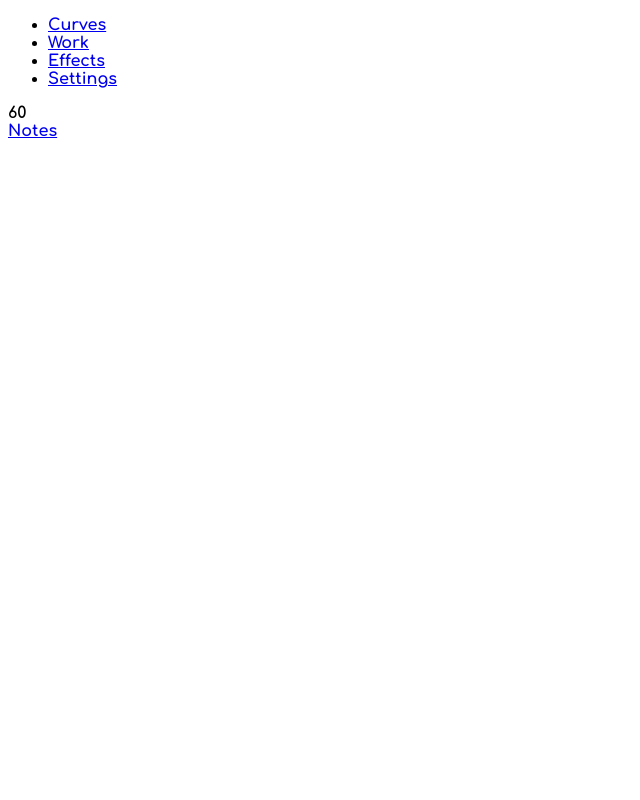
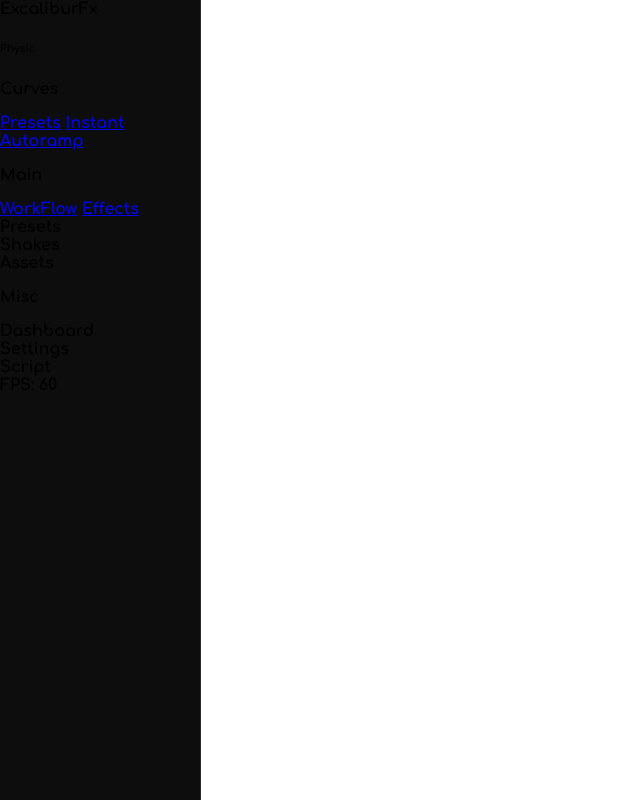
Before and after one commit to Physicprog/ExcaliburFX, a plain HTML site: page index.html in a window 1280 px wide. Shown: the whole page, without its empty margins (0-640 px from the left). Drawn offline with Linux system fonts and the light colour scheme.

Commit message:
Added Navbar (first version)

```diff
--- a/css/styles.css
+++ b/css/styles.css
@@ -3,6 +3,22 @@
     src: url('./../Assets/font/museosans.ttf') format('truetype');
 }
 
+:root{
+    --Main-color: #0d0d0d;
+}
+
 body{
     font-family: 'Museosans', sans-serif;
+    margin: 0;
+    padding: 0;
 }
+
+
+.StuckLeftPanel {
+    width: 200px;
+    height: 100vh;
+    background: #0d0d0d;
+    display: flex;
+    flex-direction: column;
+    border-right: 1px solid #2a2a2a;
+}
--- a/index.html
+++ b/index.html
@@ -38,27 +38,35 @@
         <div class="StuckLeftPanel">
             <div class="part1">
                 <nav>
-                    <ul>
-                        <li><a href="#" id="Curves">Curves</a></li>
-                        <li><a href="#" id="Work">Work</a></li>
-                        <li><a href="#" id="Effects">Effects</a></li>
-                        <li><a href="#" id="Settings">Settings</a></li>
-                    </ul>
+                    <div class="title">
+                        <a id="extensionTitle">ExcaliburFx</a>
+                        <h6 id="undertTitle">Physic</h6>
+                    </div>
+
+                    <p>Curves</p>
+                    <a href="#" id="Presets1">Presets</a>
+                    <a href="#" id="Instant">Instant</a>
+                    <a href="#" id="Autosnap">Autoramp</a>
+
+                    <p>Main</p>
+                    <a href="#" id="Presets2">WorkFlow</a>
+                    <a href="#" id="Shakes">Effects</a>
+                    <div class="category">Presets</div>
+                    <div class="category">Shakes</div>
+                    <div class="category">Assets</div>
+
+                    <p>Misc</p>
+                    <div class="category">Dashboard</div>
+                    <div class="category">Settings</div>
+                    <div class="category">Script</div>
                 </nav>
             </div>
             <div class="part2">
-                <div id="FpsCounter">60</div>
-                <a href="#" id="Notes">Notes</a>
+                <div id="FpsCounter">FPS: 60</div>
+                <a href="#" id="Notes"></a>
+                <a href="#" id="Shortcut"></a>
             </div>
         </div>
-
-
-
-
-
-
-
-
 
 
 		<script src="./js/main.js"></script>
```
